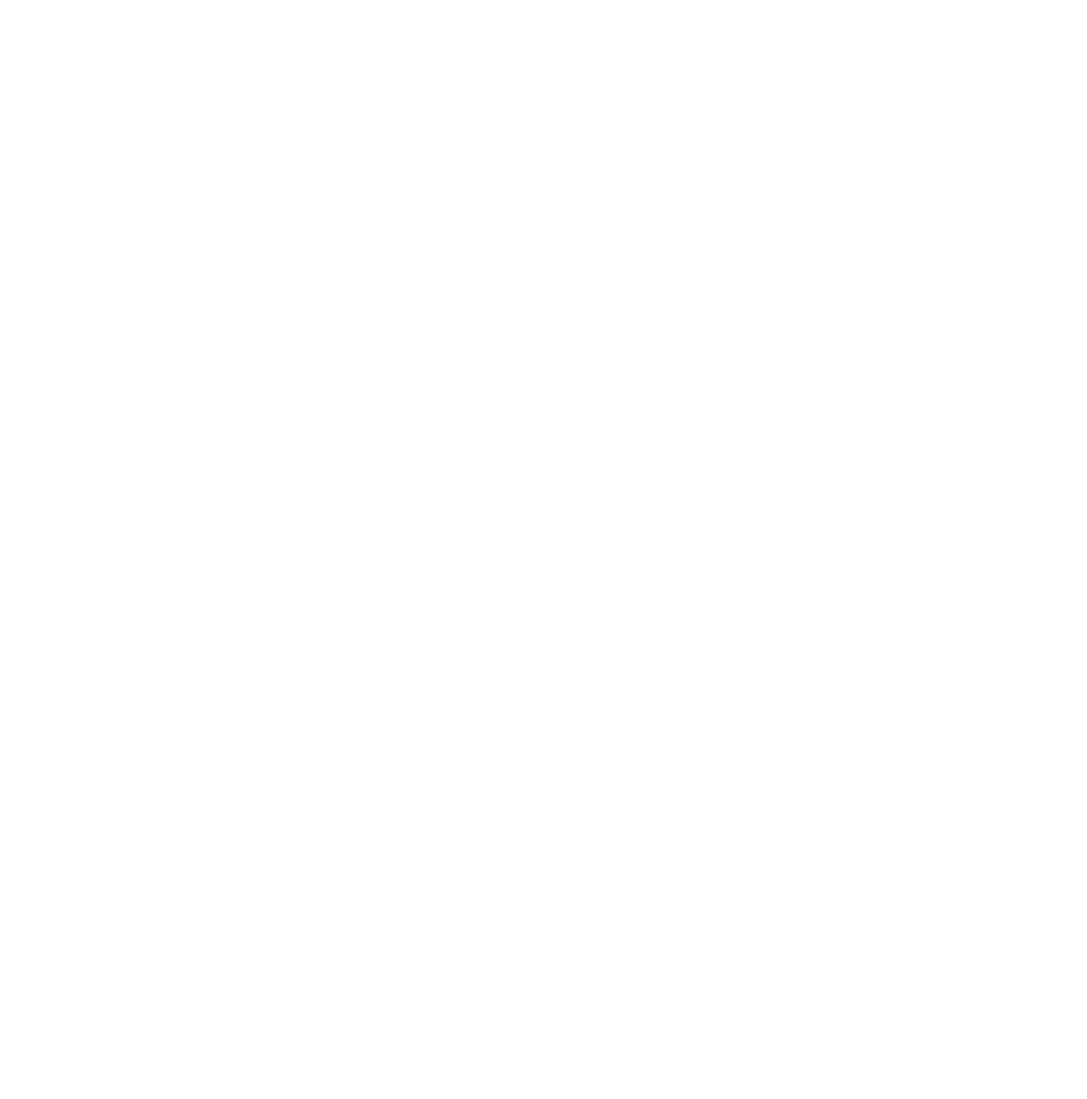
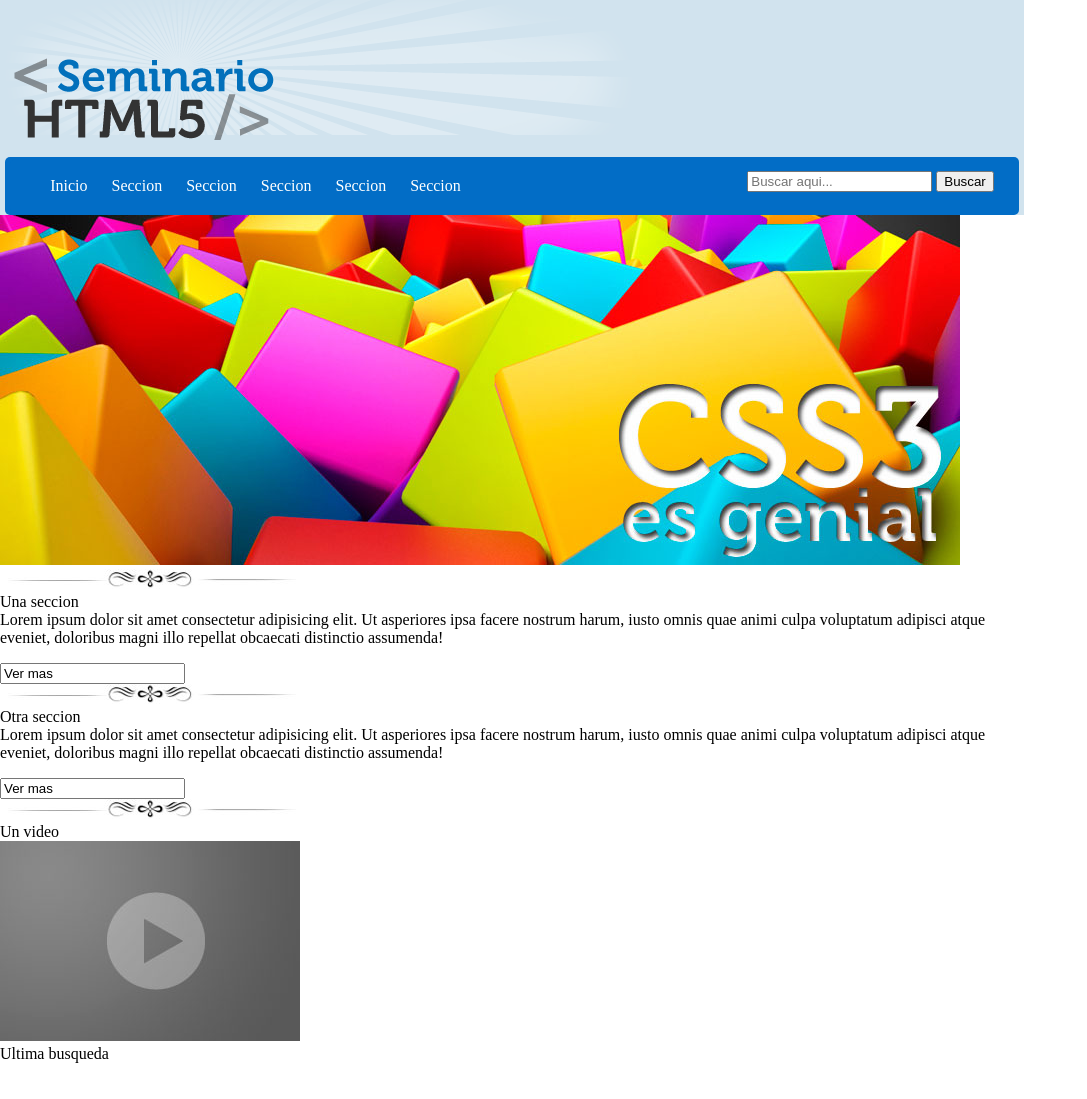
Before and after one commit to jacq1813/pw22431112, a plain HTML site: page practica01css/index.html in a window 1280 px wide. Shown: the whole page, without its empty margins (0-1087 px from the left). Before the commit the page ends 800 px from the top, so only its background shows below. Drawn offline with Linux system fonts and the light colour scheme.

Commit message:
cambios 11 sep

```diff
--- a/practica01css/css/estilos.css
+++ b/practica01css/css/estilos.css
@@ -0,0 +1,38 @@
+body {
+    font-size: 16px;
+    margin: 0px;
+    max-width: 1024px;
+}
+
+header {
+    background-color: #D1E3EE;
+}
+
+header h1 {
+    margin: 0px;
+    padding: 10px;
+}
+
+header nav {
+    background-color: #026DC6;
+    border-radius: 5px;
+    margin: 0px auto;
+    padding: 2px 0px;
+    width: 99%;
+}
+
+header nav form {
+    float: right;
+    margin-right: 20px;
+    margin-top: -40px;
+}
+
+header nav ul li {
+    color: white;
+    display: inline-block;
+    margin-right: 20px;
+}
+
+#logo {
+    margin-top: -150px;
+}
--- a/practica01css/index.html
+++ b/practica01css/index.html
@@ -1,11 +1,97 @@
 <!DOCTYPE html>
 <html lang="es">
+
 <head>
     <meta charset="UTF-8">
     <meta name="viewport" content="width=device-width, initial-scale=1.0">
     <title>Práctica 01 CSS3</title>
+    <link rel="stylesheet" href="css/estilos.css">
 </head>
+
 <body>
+    <header>
+        <img src="img/resplandor.png" alt="Fondo encabezado">
+        <img src="img/logo.png" alt="Logo HTML5" id="logo">
 
+        <nav>
+
+            <!-- Codigo emmet:  -->
+            <nav>
+                <ul>
+                    <li>Inicio</li>
+                    <li>Seccion</li>
+                    <li>Seccion</li>
+                    <li>Seccion</li>
+                    <li>Seccion</li>
+                    <li>Seccion</li>
+                </ul>
+
+                <form action="#">
+                    <input type="text" placeholder="Buscar aqui...">
+                    <input type="submit" value="Buscar">
+                </form>
+
+            </nav>
+
+        </nav>
+    </header>
+
+    <section id="seccion01">
+        <article>
+            <img src="img/slide2.jpg" alt="Slide">
+        </article>
+    </section>
+
+    <section>
+        <article>
+            <img src="img/separador.jpg" alt="Separador">
+            <br>
+            <span>Una seccion</span>
+            <br>
+            Lorem ipsum dolor sit amet consectetur adipisicing elit. Ut asperiores ipsa facere nostrum harum, iusto
+            omnis quae animi culpa voluptatum adipisci atque eveniet, doloribus magni illo repellat obcaecati distinctio
+            assumenda!
+            <p></p>
+            <input type="sumbit" value="Ver mas">
+        </article>
+        <article>
+
+            <img src="img/separador.jpg" alt="Separador">
+            <br>
+            <span>Otra seccion</span>
+            <br>
+            Lorem ipsum dolor sit amet consectetur adipisicing elit. Ut asperiores ipsa facere nostrum harum, iusto
+            omnis quae animi culpa voluptatum adipisci atque eveniet, doloribus magni illo repellat obcaecati distinctio
+            assumenda!
+            <p></p>
+            <input type="sumbit" value="Ver mas">
+
+        </article>
+        <article>
+
+            <img src="img/separador.jpg" alt="Separador">
+            <br>
+            <span>Un video</span>
+            <br>
+            <img src="img/video.jpg" alt="Video">
+
+
+        </article>
+
+
+    </section>
+
+    <footer>
+        <article>
+            <span>Ultima busqueda</span>
+        </article>
+        <article>
+            &nbsp;
+        </article>
+        <article>
+            &nbsp;
+        </article>
+    </footer>
 </body>
+
 </html>
```
